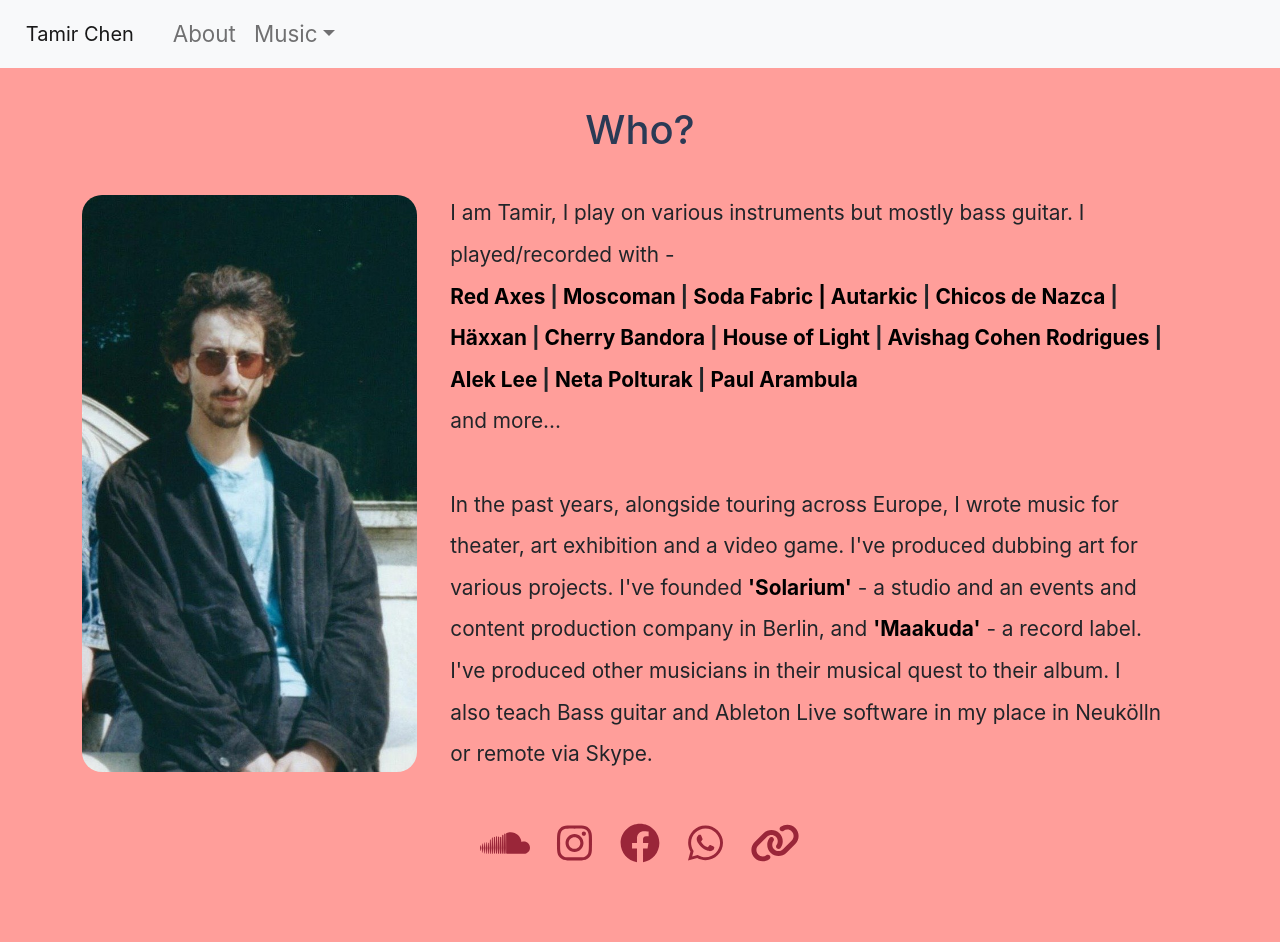
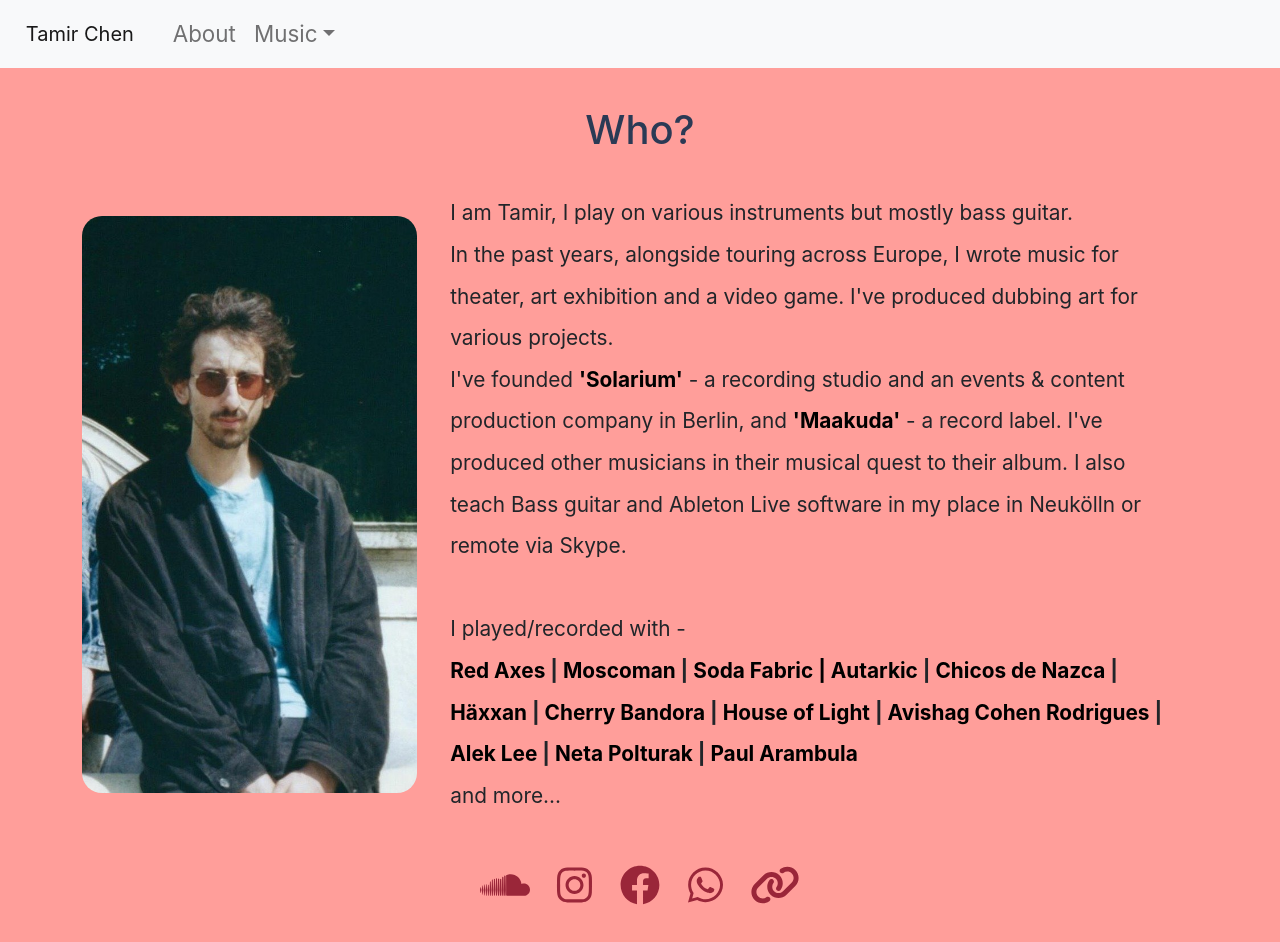
Before and after one commit to tamirchn1/Tamir-Chen-s-website, a React (Create React App) app: page /About in a window 1280 px wide. Before the commit the page ends 901 px from the top, so only its background shows below. Built offline with nearby package versions, Linux system fonts and the light colour scheme.

Commit message:
about page paragraph change

```diff
--- a/src/components/About.jsx
+++ b/src/components/About.jsx
@@ -11,8 +11,20 @@ function About() {
           src={require("../images/me.jpg")}
         />
         <p className="about-txt">
-          I am Tamir, I play on various instruments but mostly bass guitar. I
-          played/recorded with - <br />
+          I am Tamir, I play on various instruments but mostly bass guitar.
+          <br />
+          In the past years, alongside touring across Europe, I wrote music for
+          theater, art exhibition and a video game. I've produced dubbing art
+          for various projects. <br />
+          I've founded{" "}
+          <a href="https://www.facebook.com/solariumcrew">'Solarium'</a> - a
+          recording studio and an events & content production company in Berlin,
+          and <a href="https://maakudarecords.com/"> 'Maakuda'</a> - a record
+          label. I've produced other musicians in their musical quest to their
+          album. I also teach Bass guitar and Ableton Live software in my place
+          in Neukölln or remote via Skype.
+          <br />
+          <br /> I played/recorded with -
           <div className="collab">
             <a href="https://www.facebook.com/redaxesmusic">Red Axes</a> |{" "}
             <a href="https://www.facebook.com/moscoman">Moscoman</a> |{" "}
@@ -44,16 +56,6 @@ function About() {
           </div>
           and more...
           <br />
-          <br />
-          In the past years, alongside touring across Europe, I wrote music for
-          theater, art exhibition and a video game. I've produced dubbing art
-          for various projects. I've founded{" "}
-          <a href="https://www.facebook.com/solariumcrew">'Solarium'</a> - a
-          studio and an events and content production company in Berlin, and{" "}
-          <a href="https://maakudarecords.com/"> 'Maakuda'</a> - a record label.
-          I've produced other musicians in their musical quest to their album. I
-          also teach Bass guitar and Ableton Live software in my place in
-          Neukölln or remote via Skype.
         </p>
       </div>
     </div>
```
